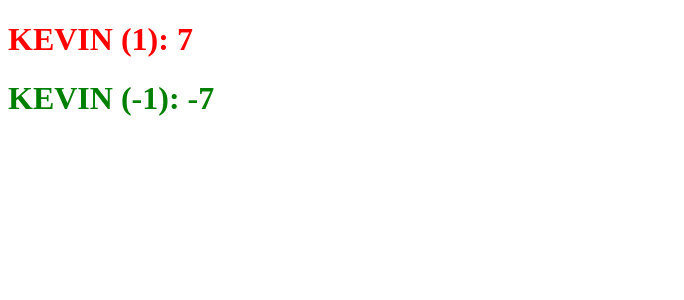
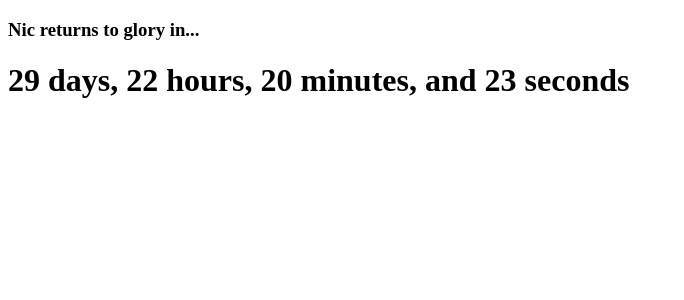
Before and after one commit to kmcnerney/kmcnerney.github.io, a React app: page / in a window 1280 px wide. Shown: the top 300 px of the page, without its empty margins (0-684 px from the left). Built offline with nearby package versions, Linux system fonts and the light colour scheme.

Commit message:
made nic countdown

```diff
--- a/index.html
+++ b/index.html
@@ -2,7 +2,7 @@
 <html>
 
 <head>
-    <title>Kevin McNerney</title>
+    <title>The Final Countdown</title>
 </head>
 <body>
 
--- a/src/App.js
+++ b/src/App.js
@@ -1,38 +1,11 @@
-import React, { Component } from 'react';
-import { NICE, SUPER_NICE } from './colors';
+import React from 'react';
+import { Countdown } from './components/counter';
 
-class Counter extends Component {
-  constructor(props) {
-    super(props);
-    this.state = { counter: 0 };
-    this.interval = setInterval(() => this.tick(), 1000);
-  }
-
-  tick() {
-    this.setState({
-      counter: this.state.counter + this.props.increment
-    });
-  }
-
-  componentWillUnmount() {
-    clearInterval(this.interval);
-  }
-
-  render() {
-    return (
-      <h1 style={{ color: this.props.color }}>
-        KEVIN ({this.props.increment}): {this.state.counter}
-      </h1>
-    );
-  }
-}
-
-export class App extends Component {
+export class App extends React.Component {
   render() {
     return (
       <div>
-        <Counter increment={1} color={NICE} />
-        <Counter increment={-1} color={SUPER_NICE} />
+        <Countdown />
       </div>
     );
   }
--- a/src/colors.js
+++ /dev/null
@@ -1,2 +0,0 @@
-export const NICE = 'red';
-export const SUPER_NICE = 'green';
--- /dev/null
+++ b/src/components/counter.js
@@ -0,0 +1,38 @@
+import React from 'react';
+
+export class Countdown extends React.Component {
+  constructor(props) {
+    super(props);
+
+    let diff = Math.abs(new Date() - new Date('2016/11/03 08:45 PM'));
+    this.state = { countdown: diff };
+
+    setInterval(() => this.tick(), 1000);
+  }
+
+  tick() {
+    console.log(this.state.countdown);
+    let date = new Date(this.state.countdown - 1000);
+    let days = date.getUTCDate()-1;
+    let hours = date.getUTCHours();
+    let minutes = date.getUTCMinutes();
+    let seconds = date.getUTCSeconds();
+console.log(seconds);
+    this.setState({
+      countdown: this.state.countdown - 1000,
+      days,
+      hours,
+      minutes,
+      seconds
+    });
+  }
+
+  render() {
+    return (
+      <div>
+        <h3>Nic returns to glory in...</h3>
+        <h1>{this.state.days} days, {this.state.hours} hours, {this.state.minutes} minutes, and {this.state.seconds} seconds</h1>
+      </div>
+    );
+  }
+}
```
